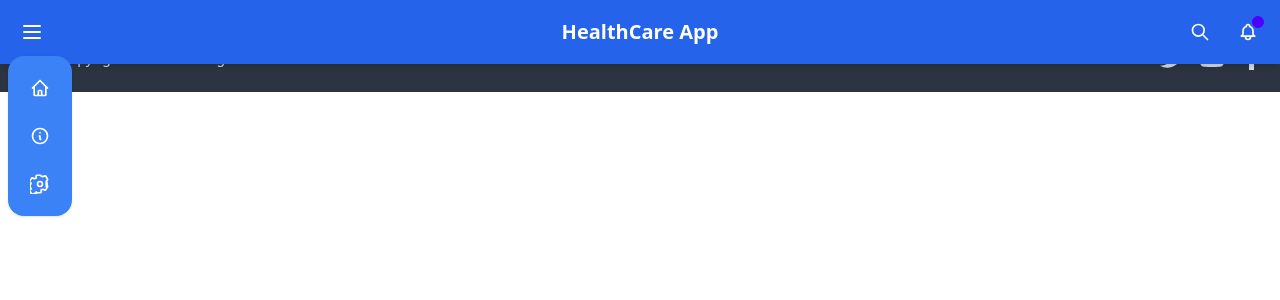
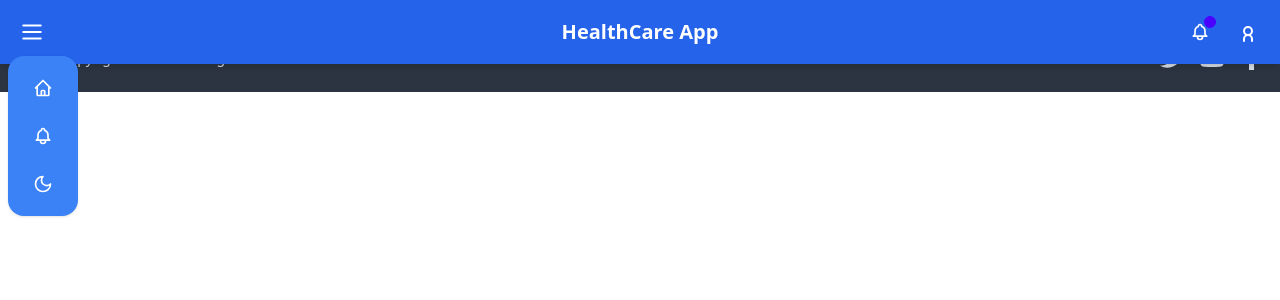
Before and after one commit to LDS-E/Schedule_Frontend, a React (Vite) app: page /menu-profile in a window 1280 px wide. Both pictures are taken after a click on the button 32 px from the left and 32 px from the top of the page. Shown: the top 300 px of the page. Built offline with nearby package versions, Linux system fonts and the light colour scheme.

Commit message:
minors styling updates

```diff
--- a/src/components/MainHeader.jsx
+++ b/src/components/MainHeader.jsx
@@ -1,12 +1,13 @@
 import { useState } from "react";
 import { Link } from "react-router-dom";
-import { Menu } from "lucide-react";
+import { Menu, Sun, Moon } from "lucide-react";
 
-const MainHeader = () => {
+const MainHeader = ({ user, toggleTheme, isDarkMode }) => {
   const [isOpen, setIsOpen] = useState(false);
 
   return (
     <header className="navbar bg-blue-600 text-white fixed w-full top-0 shadow-md z-50">
+      {/* Menu Dropdown na esquerda */}
       <div className="navbar-start">
         <div className="dropdown">
           <div
@@ -15,7 +16,7 @@ const MainHeader = () => {
             className="btn btn-ghost btn-circle"
             onClick={() => setIsOpen(!isOpen)}
           >
-            <Menu size={24} />
+            <Menu size={26} />
           </div>
           <ul
             tabIndex={0}
@@ -24,7 +25,7 @@ const MainHeader = () => {
             }`}
           >
             <li>
-              <Link to="/" className="btn btn-ghost btn-circle">
+              <Link to="/" className="btn btn-ghost">
                 <svg
                   xmlns="http://www.w3.org/2000/svg"
                   className="h-5 w-5"
@@ -42,7 +43,9 @@ const MainHeader = () => {
               </Link>
             </li>
             <li>
-              <Link to="/profile" className="btn btn-ghost btn-circle">
+              <button className="btn btn-ghost">
+                {" "}
+                {/* change this btn fo a link */}
                 <svg
                   xmlns="http://www.w3.org/2000/svg"
                   className="h-5 w-5"
@@ -54,29 +57,28 @@ const MainHeader = () => {
                     strokeLinecap="round"
                     strokeLinejoin="round"
                     strokeWidth="2"
-                    d="M13 16h-1v-4h-1m1-4h.01M21 12a9 9 0 11-18 0 9 9 0 0118 0z"
+                    d="M15 17h5l-1.405-1.405A2.032 2.032 0 0118 14.158V11a6.002 6.002 0 00-4-5.659V5a2 2 0 10-4 0v.341C7.67 6.165 6 8.388 6 11v3.159c0 .538-.214 1.055-.595 1.436L4 17h5m6 0v1a3 3 0 11-6 0v-1m6 0H9"
                   />
                 </svg>
-              </Link>
+              </button>
             </li>
             <li>
-              <Link to="/shifts" className="btn btn-ghost btn-circle">
-                <svg
-                  xmlns="http://www.w3.org/2000/svg"
-                  className="h-5 w-5"
-                  fill="none"
-                  viewBox="0 0 24 24"
-                  stroke="currentColor"
-                >
-                  <path
-                    strokeLinecap="round"
-                    strokeLinejoin="round"
-                    strokeWidth="2"
-                    d="M19.428 15.338a7.975 7.975 0 001.268-3.295 7.98 7.98 0 00-1.268-3.295l1.42-1.42a1 1 0 00.148-1.115l-2-3.464a1 1 0 00-1.115-.49l-2.49 1a7.943 7.943 0 00-2.008-.667V2.5a1 1 0 00-1-1h-4a1 1 0 00-1 1v2.504a7.943 7.943 0 00-2.008.667l-2.49-1a1 1 0 00-1.115.49l-2 3.464a1 1 0 00.148 1.115l1.42 1.42a7.975 7.975 0 00-1.268 3.295 7.98 7.98 0 001.268 3.295l-1.42 1.42a1 1 0 00-.148 1.115l2 3.464a1 1 0 001.115.49l2.49-1a7.943 7.943 0 002.008.667V21.5a1 1 0 001 1h4a1 1 0 001-1v-2.504a7.943 7.943 0 002.008-.667l2.49 1a1 1 0 001.115-.49l2-3.464a1 1 0 00-.148-1.115l-1.42-1.42a7.975 7.975 0 000-3.295zM12 15a3 3 0 110-6 3 3 0 010 6z"
-                  />
-                </svg>
-              </Link>
+              <button onClick={toggleTheme} className="btn btn-ghost">
+                {isDarkMode ? <Sun size={20} /> : <Moon size={20} />}
+              </button>
             </li>
+            {user && (
+              <>
+                <li>
+                  <Link to="/settings" className="btn btn-ghost">
+                    Account Settings
+                  </Link>
+                </li>
+                <li>
+                  <button className="btn btn-ghost">Logout</button>
+                </li>
+              </>
+            )}
           </ul>
         </div>
       </div>
@@ -88,22 +90,7 @@ const MainHeader = () => {
       </div>
 
       <div className="navbar-end">
-        <button className="btn btn-ghost btn-circle">
-          <svg
-            xmlns="http://www.w3.org/2000/svg"
-            className="h-5 w-5"
-            fill="none"
-            viewBox="0 0 24 24"
-            stroke="currentColor"
-          >
-            <path
-              strokeLinecap="round"
-              strokeLinejoin="round"
-              strokeWidth="2"
-              d="M21 21l-6-6m2-5a7 7 0 11-14 0 7 7 0 0114 0z"
-            />
-          </svg>
-        </button>
+        {/* older */}
         <button className="btn btn-ghost btn-circle">
           <div className="indicator">
             <svg
@@ -123,6 +110,35 @@ const MainHeader = () => {
             <span className="badge badge-xs badge-primary indicator-item"></span>
           </div>
         </button>
+
+        {/* Avatar/Login */}
+        {user ? (
+          <div className="flex items-center gap-2">
+            <span className="text-sm">Hello, {user.name}</span>
+            <img
+              src={user.avatar}
+              alt="User Avatar"
+              className="w-8 h-8 rounded-full border border-white"
+            />
+          </div>
+        ) : (
+          <Link to="/login" className="btn btn-ghost btn-circle">
+            <svg
+              xmlns="http://www.w3.org/2000/svg"
+              className="h-6 w-6"
+              fill="none"
+              viewBox="0 0 24 24"
+              stroke="currentColor"
+            >
+              <path
+                strokeLinecap="round"
+                strokeLinejoin="round"
+                strokeWidth="2"
+                d="M16 21v-2a4 4 0 00-8 0v2m8-10a4 4 0 11-8 0 4 4 0 018 0z"
+              />
+            </svg>
+          </Link>
+        )}
       </div>
     </header>
   );
--- a/src/components/MenuProfileCards.jsx
+++ b/src/components/MenuProfileCards.jsx
@@ -26,14 +26,15 @@ const MenuProfileCards = ({ userType }) => {
   };
 
   return (
-    <div className="grid grid-cols-2 gap-10 p-4">
+    <div className="flex flex-wrap justify-center gap-6 p-4">
       {cards.map((card, index) => (
-        <div key={index}>
-          <div
-            onClick={() => handleCardClick(card.route)}
-            className={`p-4 text-center text-white font-bold rounded-lg shadow-md ${card.color}`}
-          >
-            {card.title}
+        <div
+          key={index}
+          onClick={() => handleCardClick(card.route)}
+          className="card w-72 bg-base-100 shadow-xl cursor-pointer hover:scale-105 transition-transform duration-300"
+        >
+          <div className={`card-body ${card.color} text-white rounded-xl`}>
+            <h2 className="card-title">{card.title}</h2>
           </div>
         </div>
       ))}
--- a/src/pages/MenuProfile.jsx
+++ b/src/pages/MenuProfile.jsx
@@ -1,11 +1,11 @@
 import React from "react";
-import MenuProfileHeader from "../components/MenuProfileHeader";
 import MenuProfileCards from "../components/MenuProfileCards";
+import MainHeader from "../components/MainHeader";
 
 const MenuProfile = ({ userType, userData }) => {
   return (
     <div className="min-h-screen flex flex-col bg-gray-100">
-      <MenuProfileHeader userData={userData} />
+      <MainHeader userData={userData} />
 
       <div className="flex-grow content-center">
         <MenuProfileCards userType={userType} />
--- a/tailwind.config.js
+++ b/tailwind.config.js
@@ -1,9 +1,12 @@
 import daisyui from "daisyui";
 
 export default {
-  content: ["./index.html", "./src/**/*.{js,jsx,ts,tsx}"],
+  content: ["./index.html", "./src/**/*.{js,jsx,ts,tsx}"], // Certifique-se de que está incluindo todos os arquivos JSX
   theme: {
-    extend: {},
+    extend: {
+      // Aqui você pode adicionar outras personalizações, se necessário
+    },
   },
-  plugins: [daisyui], // add o DaisyUI as plugin
+  darkMode: "class", // Garante que o Tailwind usará a classe "dark" no body para ativar o modo escuro
+  plugins: [daisyui],
 };
```
Also changed, not shown: src/context/ThemeContext.jsx (added, +40 -0 lines).
